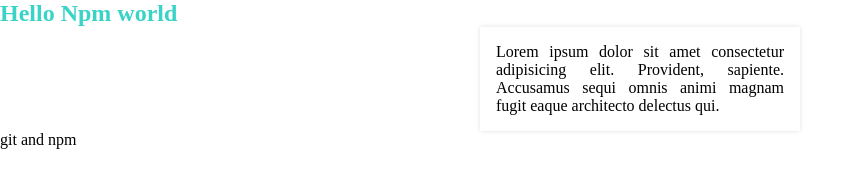
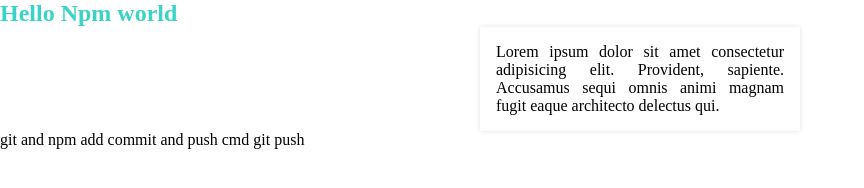
Before and after one commit to emetdas/25oct, a website: page index.html in a window 1280 px wide. Shown: the whole page, without its empty margins (0-864 px from the left). Drawn offline with Linux system fonts and the light colour scheme.

Commit message:
commited

```diff
--- a/index.html
+++ b/index.html
@@ -12,5 +12,9 @@
         Lorem ipsum dolor sit amet consectetur adipisicing elit. Provident, sapiente. Accusamus sequi omnis animi magnam fugit eaque architecto delectus qui.
     </p>
     <span>git and npm </span>
+    <span>
+        add commit and push  cmd
+        git push
+    </span>
 </body>
 </html>
```
